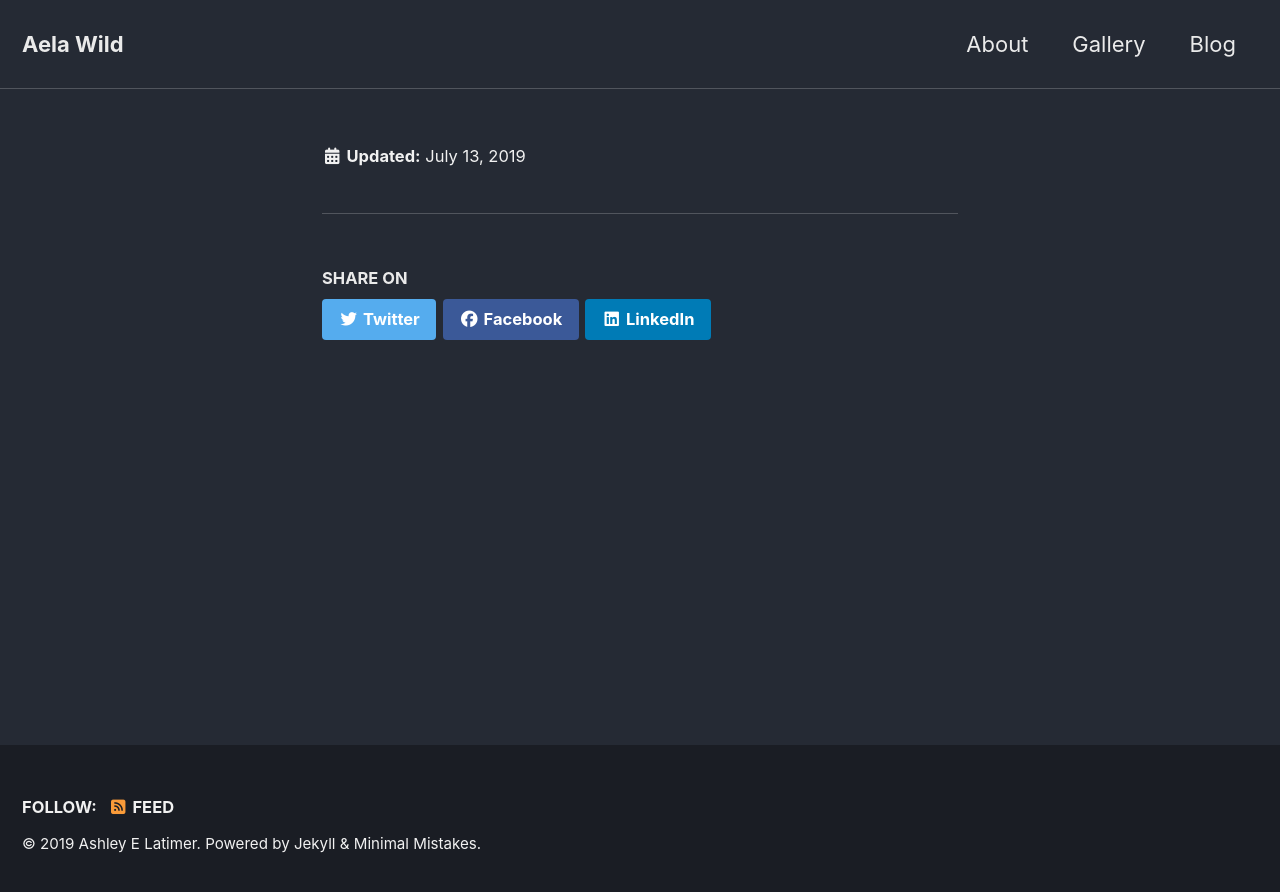
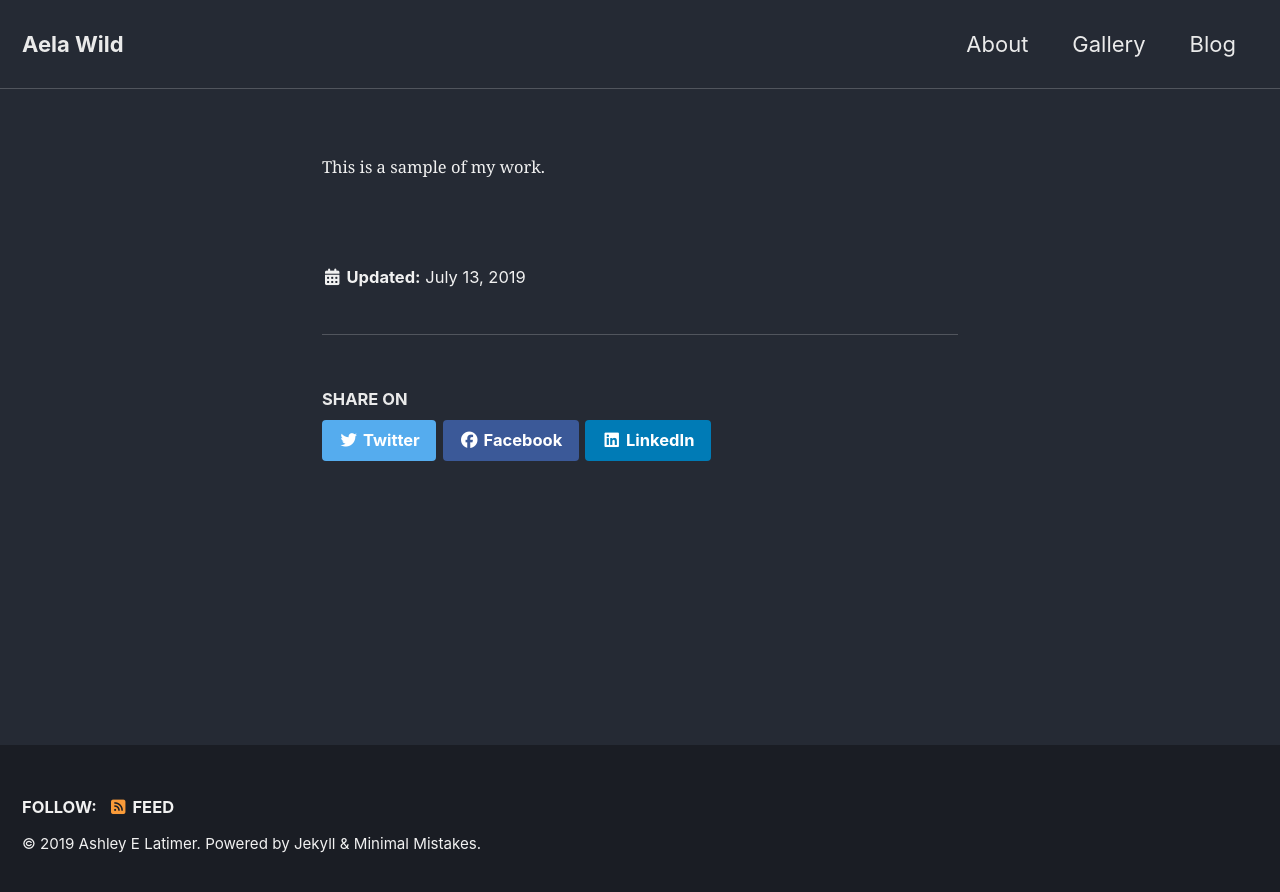
Before and after one commit to Latimerae/www.aelawild.com, a Jekyll site: the page built from _portfolio/gallery.md, in a window 1280 px wide. Shown: the top 892 px of the page. Built offline with Jekyll 4.4.1, drawn with Linux system fonts in a browser that asks for light colours; cached includes are drawn as plain includes; nearby versions of some CDN libraries.

Commit message:
gallery paaain

```diff
--- a/_portfolio/gallery.md
+++ b/_portfolio/gallery.md
@@ -12,3 +12,5 @@ gallery:
     image_path: assets/images/Clownfish_L.jpg
     alt: "Upcoming rook short"
 ---
+
+{% include gallery caption="This is a sample of my work." %}
```
